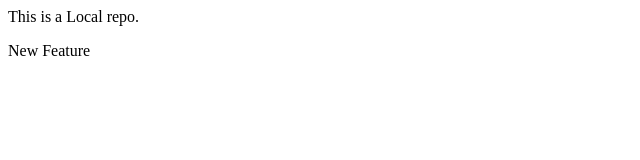
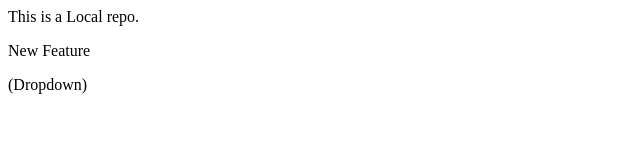
Before and after one commit to Dectitan/Localrepo, a plain HTML site: page index.html in a window 1280 px wide. Shown: the whole page, without its empty margins (0-640 px from the left). Drawn offline with Linux system fonts and the light colour scheme.

Commit message:
Added Dropdown

```diff
--- a/index.html
+++ b/index.html
@@ -1,2 +1,3 @@
 <p>This is a Local repo.</p>
 <p>New Feature</p>
+<p>(Dropdown)</p>
```
